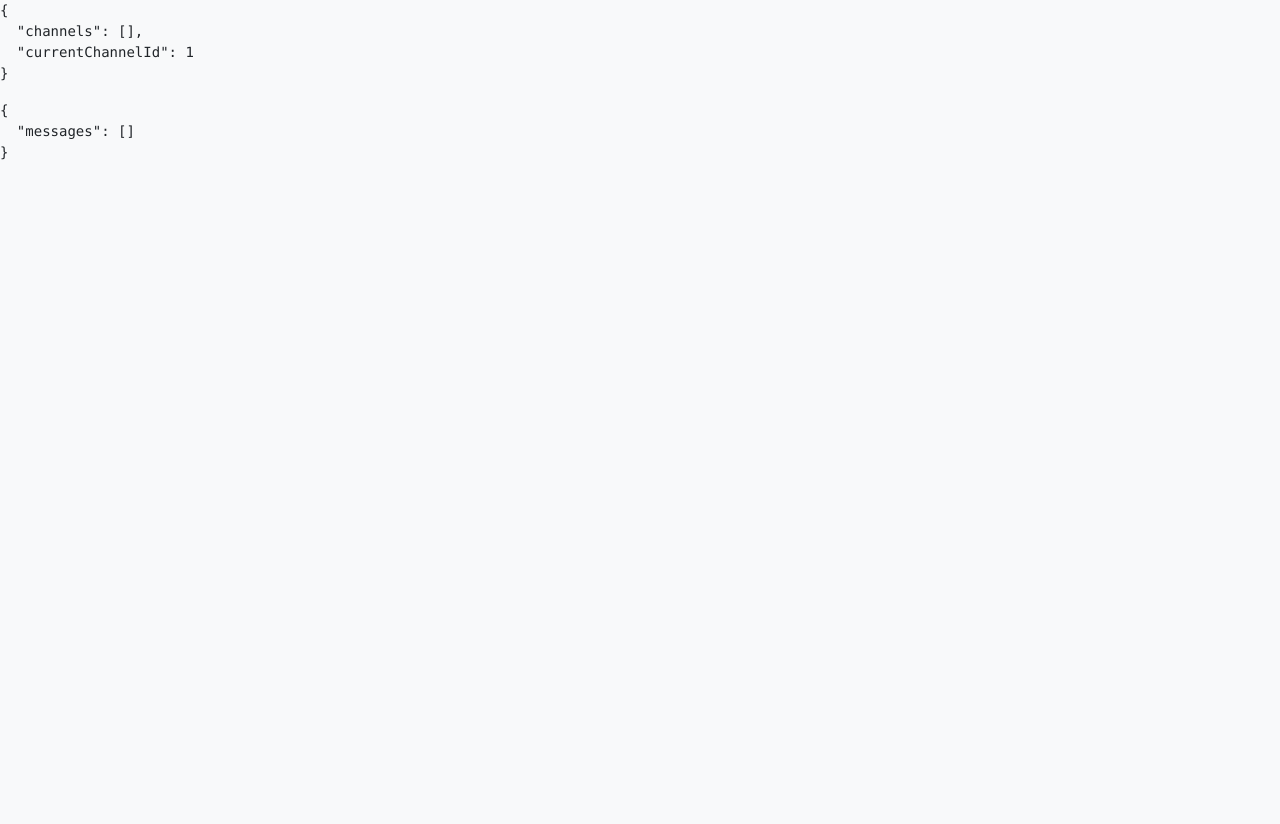
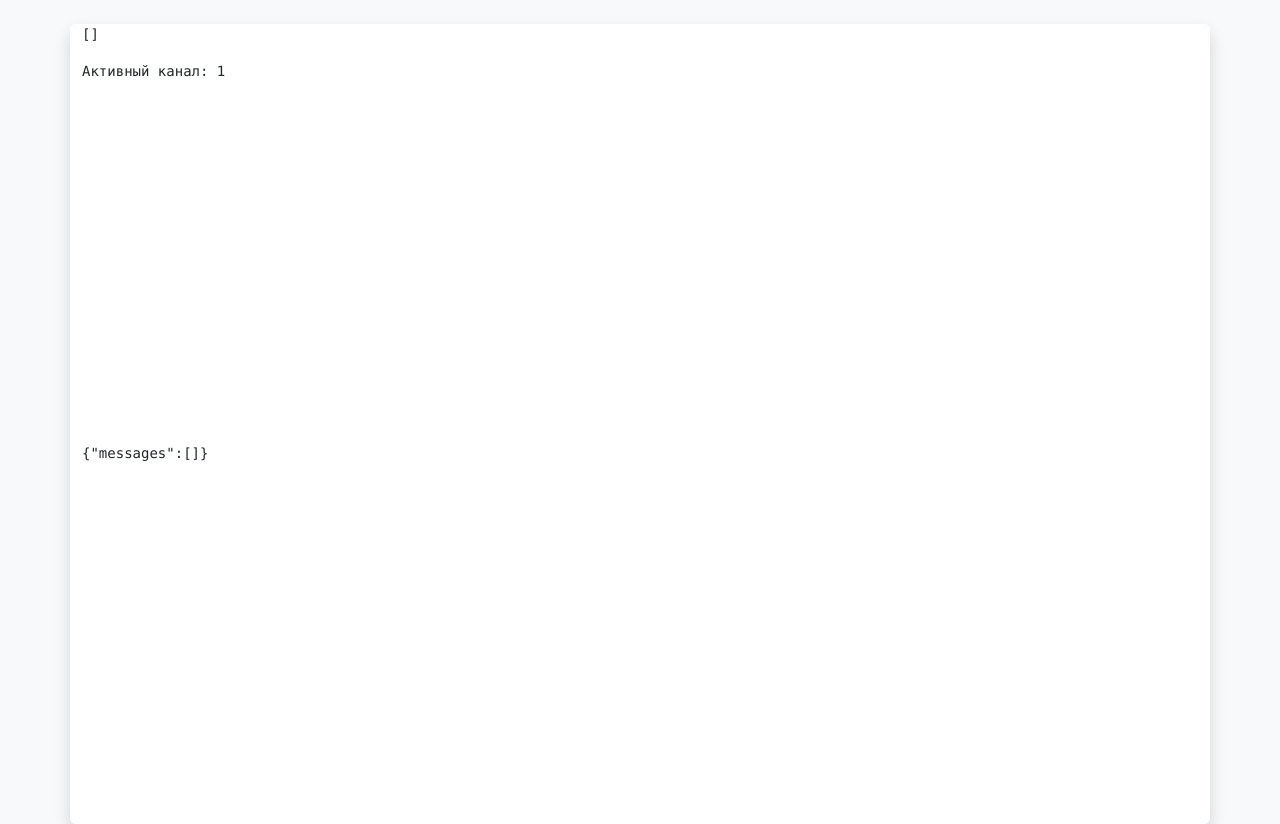
Before and after one commit to Bosqy/frontend-project-12, a React (Create React App) app in the folder frontend/: page / in a window 1280 px wide. Before the commit the page ends 800 px from the top, so only its background shows below. Built offline with nearby package versions, Linux system fonts and the light colour scheme; no server answers; sample sign-in values are in the browser's storage.

Commit message:
split ChatPage

```diff
--- /dev/null
+++ b/frontend/src/components/Channels.jsx
@@ -0,0 +1,19 @@
+import { useSelector } from 'react-redux';
+
+const Channels = () => {
+  const { channels, currentChannelId } = useSelector((state) => state.channels);
+
+  return (
+    <div>
+      <pre>
+        {JSON.stringify(channels, null, 2)}
+      </pre>
+      <pre>
+        <span>Активный канал: </span>
+        {currentChannelId}
+      </pre>
+    </div>
+  );
+};
+
+export default Channels;
--- a/frontend/src/components/ChatPage.jsx
+++ b/frontend/src/components/ChatPage.jsx
@@ -1,10 +1,12 @@
 /* eslint-disable functional/no-expression-statements */
 
 import { useEffect } from 'react';
-import { useDispatch, useSelector } from 'react-redux';
+import { useDispatch } from 'react-redux';
 
 import { useAuth } from '../hooks';
 import fetchData from '../slices/fetchData';
+import Channels from './Channels';
+import Messages from './Messages';
 
 const ChatPage = () => {
   const auth = useAuth();
@@ -16,18 +18,13 @@ const ChatPage = () => {
     dispatch(fetchData(authHeader));
   }, []);
 
-  const channels = JSON.stringify(useSelector((state) => state.channels), null, 2);
-  const messages = JSON.stringify(useSelector((state) => state.messages), null, 2);
-
   return (
-    <>
-      <pre>
-        {channels}
-      </pre>
-      <pre>
-        {messages}
-      </pre>
-    </>
+    <div className="container h-100 my-4 overflow-hidden rounded shadow">
+      <div className="row h-100 bg-white flex-md-row">
+        <Channels />
+        <Messages />
+      </div>
+    </div>
   );
 };
 
--- /dev/null
+++ b/frontend/src/components/Messages.jsx
@@ -0,0 +1,14 @@
+import { useSelector } from 'react-redux';
+
+const Messages = () => {
+  const messages = useSelector((state) => state.messages);
+  return (
+    <div>
+      <pre>
+        {JSON.stringify(messages)}
+      </pre>
+    </div>
+  );
+};
+
+export default Messages;
```
